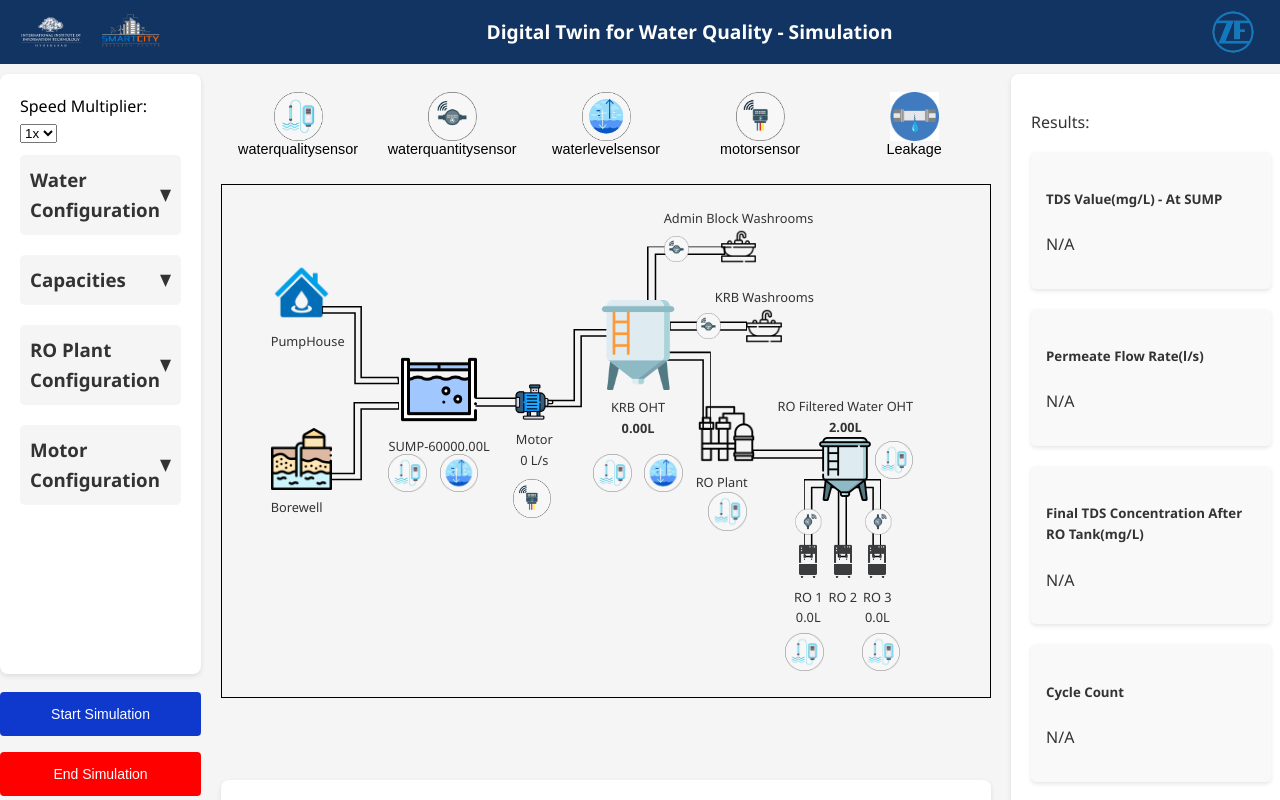
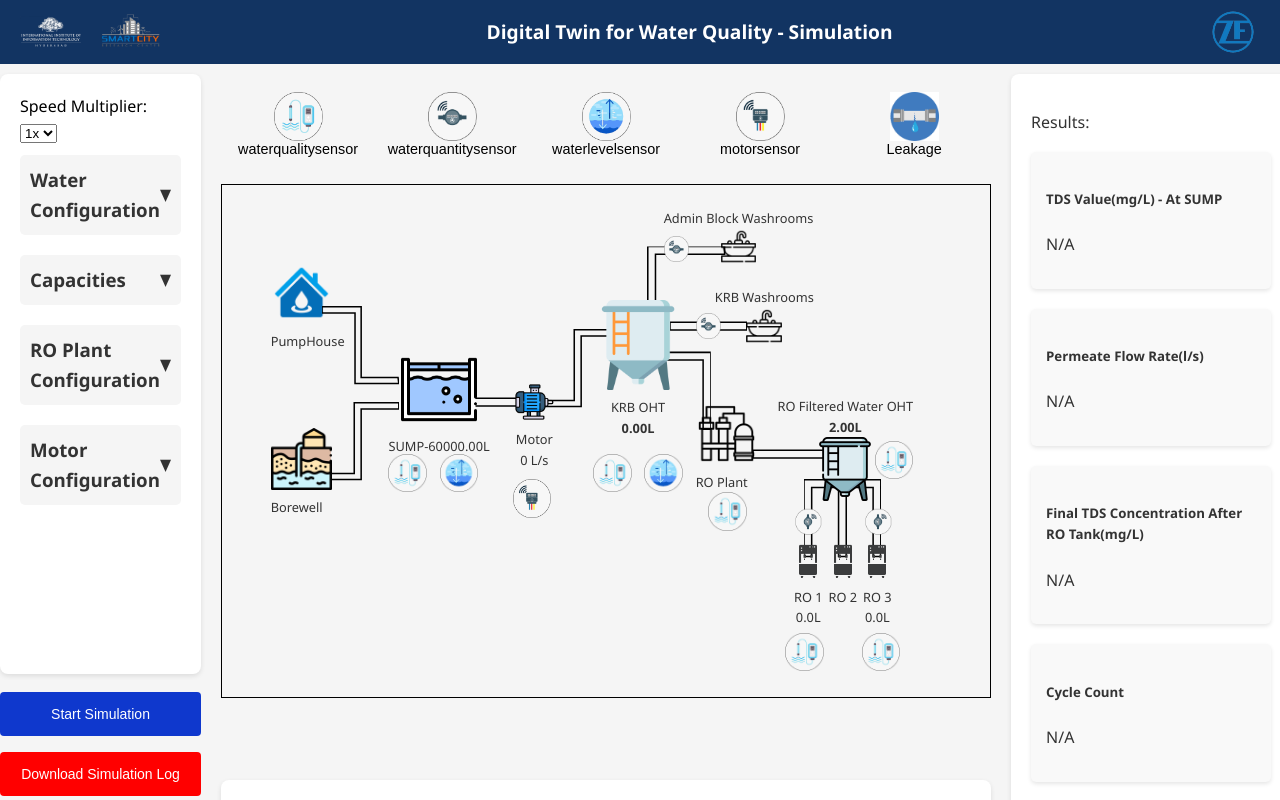
Before and after one commit to likhithkanigolla/zf-dt-frontend, a React (Create React App) app: page /simulation in a window 1280 px wide. Shown: the top 800 px of the page. Built offline with nearby package versions, Linux system fonts and the light colour scheme.

Commit message:
Updated Button Name

```diff
--- a/src/pages/SimulationPage/components/SimulationForm.jsx
+++ b/src/pages/SimulationPage/components/SimulationForm.jsx
@@ -189,7 +189,7 @@ function SimulationForm({ SoilQuantity, setSoilQuantity, SandQuantity, setSandQu
         <button onClick={handleStartSimulation} className="button">
                 {isSimulationRunning ? "Stop Simulation" : "Start Simulation"}
         </button>
-        <button onClick={handleDownloadLog} className='button' style={{background: 'red'}}>End Simulation</button>
+        <button onClick={handleDownloadLog} className='button' style={{background: 'red'}}>Download Simulation Log</button>
         </div>
     );
 }
```
